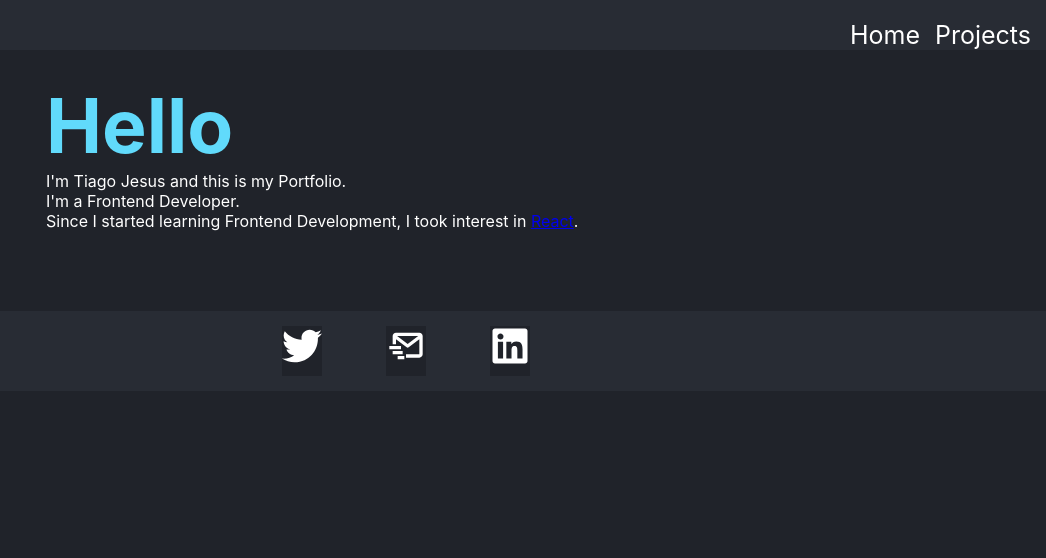
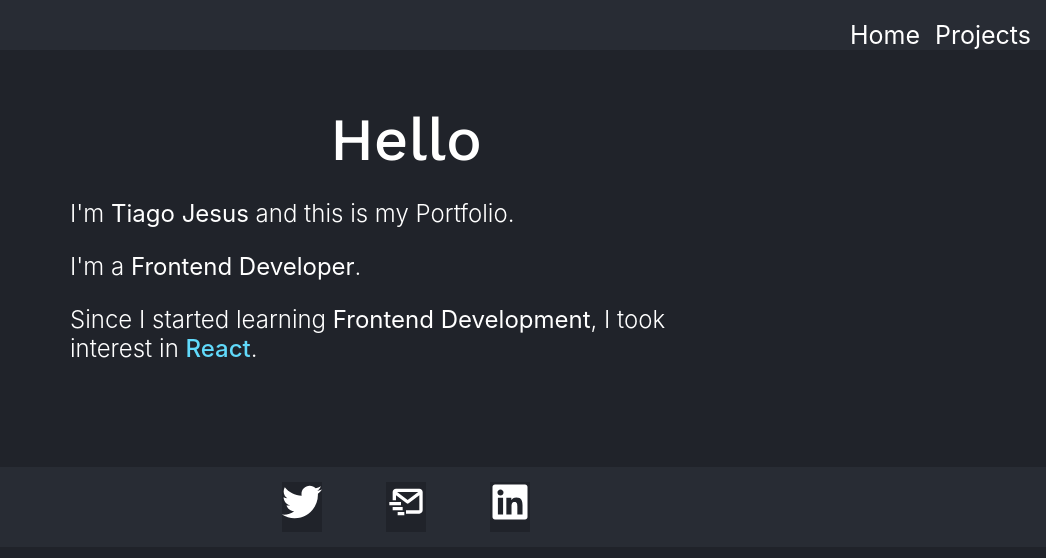
Before and after one commit to tiagojosejesus/personal-portfolio, a React (Create React App) app: page / in a window 1280 px wide. Shown: the top 558 px of the page, without its empty margins (234-1280 px from the left). Built offline with nearby package versions, Linux system fonts and the light colour scheme.

Commit message:
Modified Home.css

```diff
--- a/src/Components/Style/Home.css
+++ b/src/Components/Style/Home.css
@@ -1,25 +1,56 @@
-.Home {
+/* .Home {
   display: flex;
   flex-wrap: wrap;
-  position: absolute;
   color: white;
-  text-align: justify;
-  margin-top: 100px;
-  margin-left: 25%;
-  width: 50%;
-  margin-right: 25%;
-}
+  text-align: left;
+  margin: 100px auto;
+  width: 100%;
+} */
 .title {
-  font-size: 75px;
-  font-weight: bold;
-  color: #61dafb;
+  display: flex;
+  justify-content: center;
+  font-size: 48px;
+  color: white;
+  align-items: center;
+  width: 100%;
+  padding: 24px 0;
+  font-family: "Work Sans", sans-serif;
 }
 
-.textContainer {
-  display: flex;
-  flex-wrap: wrap;
-  text-align: justify;
-  font-size: 25px;
-  color: white;
-  padding-bottom: 100px;
+.paragraph {
+  font-size: 18px;
+  margin: 0 24px 24px;
+  font-weight: 300;
 }
+
+.paragraph a {
+  text-decoration: none;
+  color: #61dafb;
+  font-weight: 500;
+}
+.paragraph a:visited {
+  text-decoration: none;
+}
+
+.paragraph a:hover {
+  background-color: white;
+  color: #20232a;
+}
+
+@media (min-width: 768px) {
+  .title {
+    font-size: 60px;
+  }
+  .paragraph {
+    font-size: 24px;
+  }
+}
+
+/* @media (min-width: 1280px) {
+  .title {
+    font-size: 70px;
+  }
+  .paragraph {
+    font-size: 32px;
+  }
+} */
```
